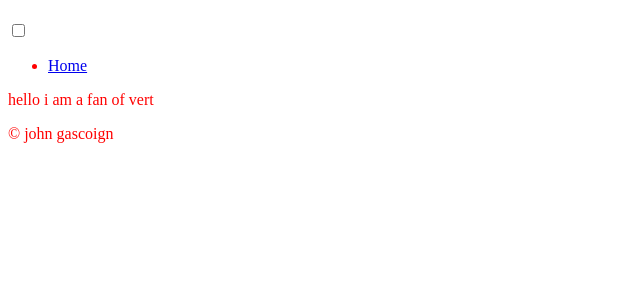
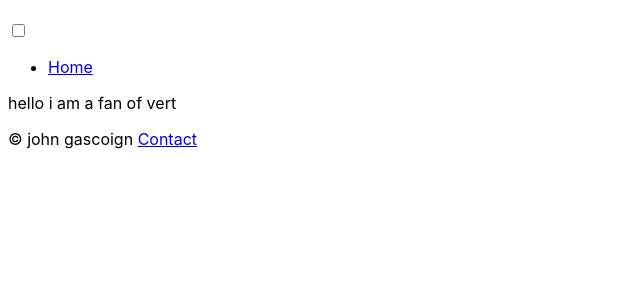
Before and after one commit to johngascoigne/dictionary, a Flask app: template templates/home.html in a window 1280 px wide. Shown: the top 300 px of the page, without its empty margins (0-640 px from the left). Run offline with Flask 2, Linux system fonts and the light colour scheme; the template is opened without the code that fills it, so the values that code supplies are empty; some web fonts are replaced.

Commit message:
Working on stuff

```diff
--- a/app.py
+++ b/app.py
@@ -17,7 +17,11 @@ def create_connection(db_file):
     return None
 
 @app.route('/')
-def render_homepage():
+def render_home():
     return render_template('home.html')
 
+@app.route('/contact')
+def render_contact():
+    return render_template('contact.html')
+
 app.run(host='0.0.0.0', debug=True)
--- a/static/styles.css
+++ b/static/styles.css
@@ -1,3 +1,4 @@
-body {
-    color: red;
+* {
+    font-family: -apple-system, BlinkMacSystemFont, 'Segoe UI', Roboto, Oxygen, Ubuntu, Cantarell, 'Open Sans', 'Helvetica Neue', sans-serif;
+    box-sizing: border-box;
 }
--- a/templates/base.html
+++ b/templates/base.html
@@ -1,11 +1,12 @@
 <!doctype html>
 <html lang="en">
 <head>
-   <link href="{{ url_for('static', filename='css/styles.css') }}" rel="stylesheet">
    <meta name="viewport" content="width=device-width, initial-scale=1.0">
+   <link rel="shortcut icon" href="https://media.gq.com/photos/5af8e43a76f53a4b10f705f2/master/w_1600%2Cc_limit/lil-uzi-vert-gq-5.jpg">
    <link href="https://fonts.googleapis.com/css2?family=Comfortaa&family=Suez+One&display=swap" rel="stylesheet">
    <title>{% block title %}{% endblock %}</title>
    <meta name="Description" content="Author: john gasc, Content: A dictionary to convert maori words to english.">
+   <link href="{{ url_for('static', filename='styles.css') }}" rel="stylesheet">
 </head>
 
 <body>
@@ -22,7 +23,6 @@
          <span></span>
          <ul>
                 <li><a href="\">Home</a></li>
-
          </ul>
       </nav>
 
@@ -41,6 +41,7 @@
       <footer>
          <p>
             &copy; john gascoign
+            <a href="/contact">Contact</a>
          </p>
       </footer>
 
```
Also changed, not shown: templates/contact.html (added, +8 -0 lines).
